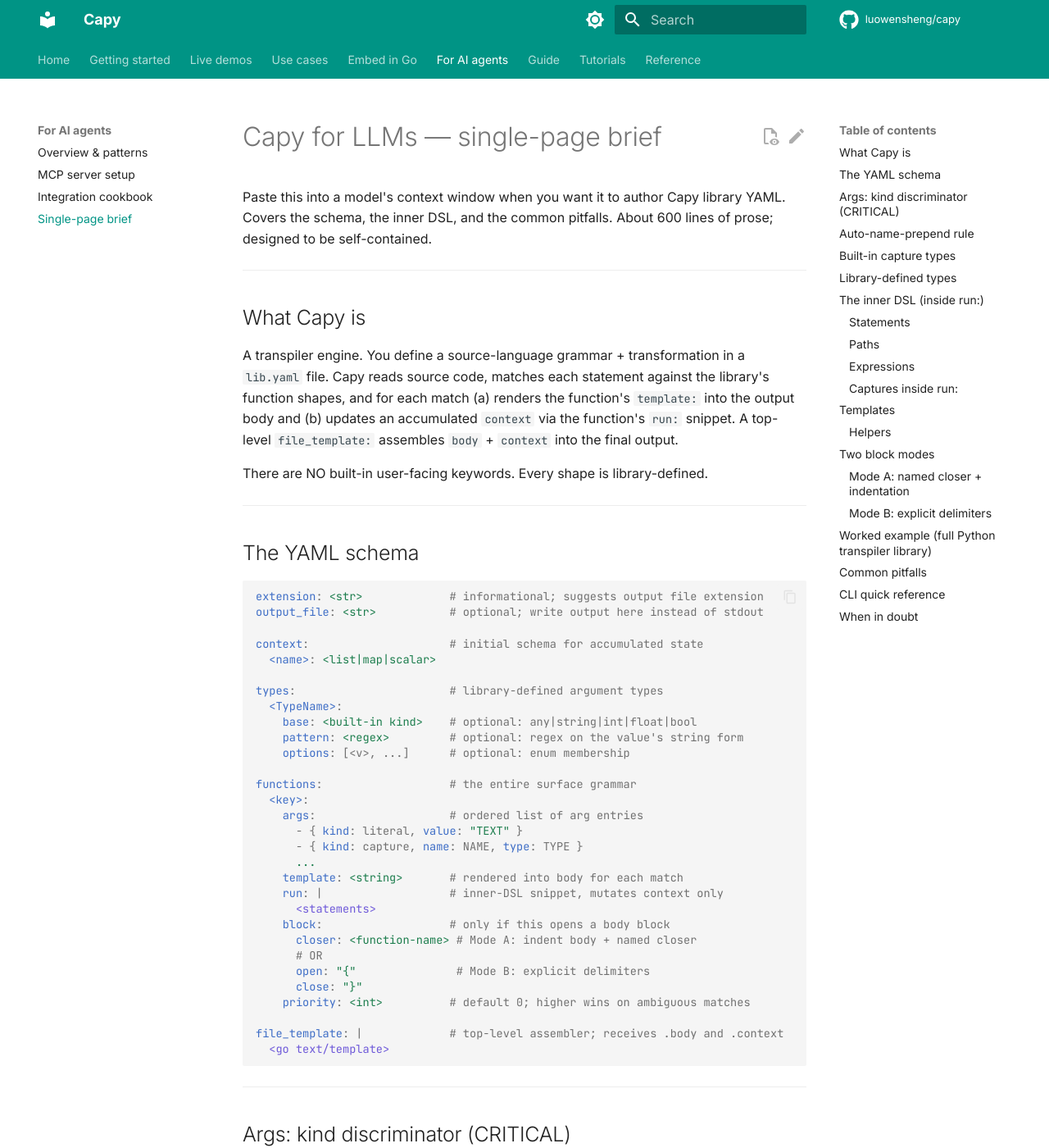
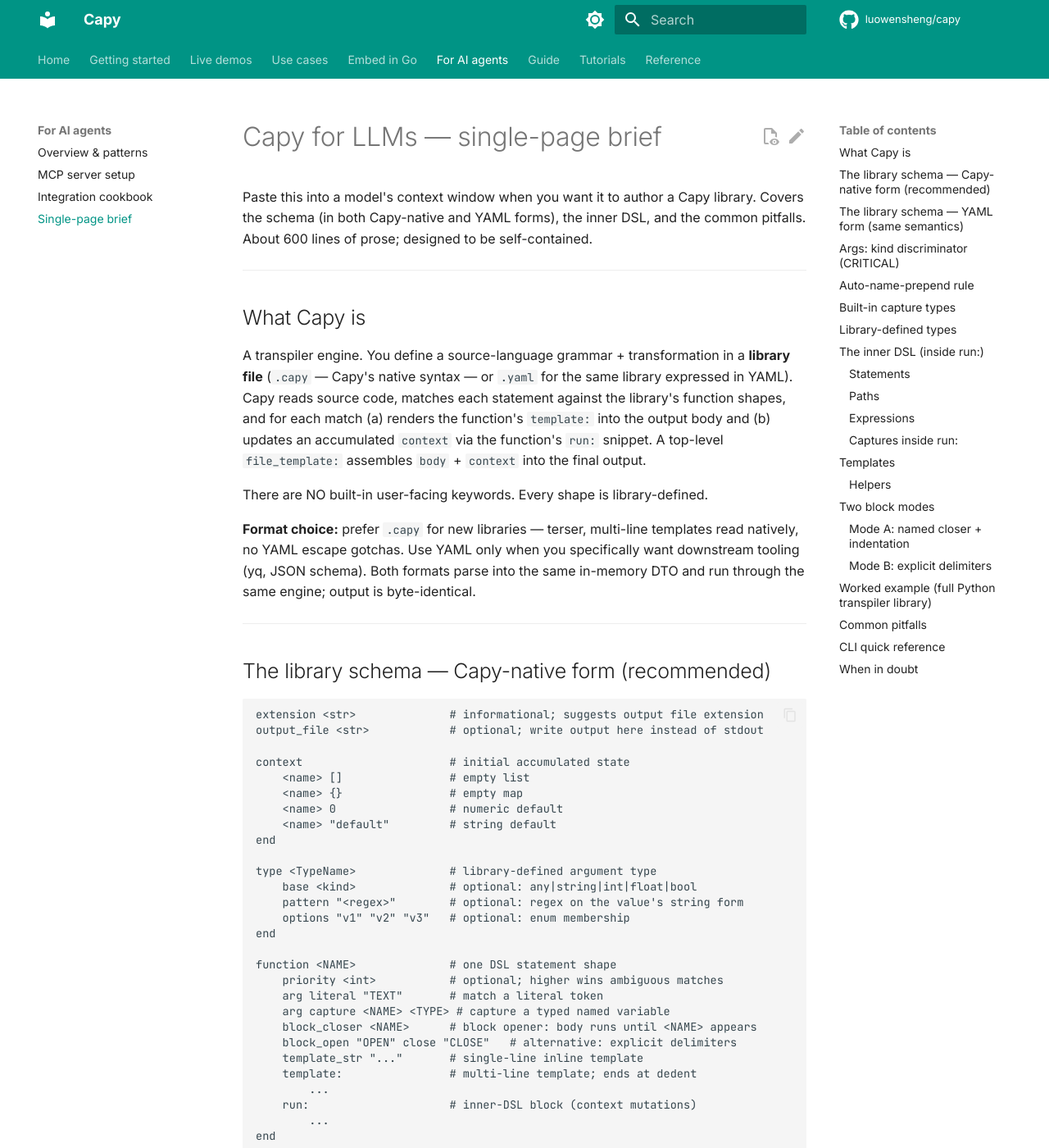
Before and after one commit to luowensheng/capy, an MkDocs documentation site: the page built from docs/CAPY_FOR_LLMS.md, in a window 1280 px wide and 1400 px high. Shown: the whole window at 82% size. Built offline with MkDocs 1.6.1 and Material for MkDocs 9.7.7, drawn with Linux system fonts in a browser that asks for light colours; comment, search, counter and statistics services are not loaded; some of the changed text lies outside the part shown.

Commit message:
docs+feat: reframe Capy around .capy syntax; add context block parser
The previous framing — "transpiler engine driven by a YAML library"
— was misleading. Capy is a transpiler engine driven by a library;
that library can be written in .capy (Capy's native syntax) OR YAML.
The native form is more idiomatic for new users because it shares
lexical rules with the source files the library parses.

This commit reframes the high-traffic docs to lead with .capy and
make YAML the alternative.

Engine change (needed to make the new docs accurate):

- infra/capy_lib_parser.go gains top-level `context ... end` block
  support. Entry forms:

    context
        imports []           # empty list
        classes {}           # empty map
        counter 0            # integer
        flag true            # bool
        name "default"       # string
    end

  Same DTO as the YAML `context:` section. .capy now matches YAML
  on all four common library sections (functions, types, context,
  file_template).

- infra/capy_lib_parser_test.go: TestCapyLib_ContextBlock covers
  all five default-value shapes.

Doc reframing:

- README.md: tagline rewritten; 30-second teaser is now a working
  .capy library (verified to run with `capy run`) instead of YAML.
- docs/index.md: tagline + feature cards say ".capy (or YAML)"
  instead of "YAML"; same-source-3-targets snippets reference
  lib_*.capy instead of lib_*.yaml.
- docs/getting-started.md: opening note explains the format choice;
  the "what just happened" walkthrough shows the matching .capy
  function alongside its YAML form.
- docs/library-authoring.md: file-shape section now leads with the
  .capy form, with the YAML form preserved below.
- docs/CAPY_FOR_LLMS.md: schema documented in both forms; .capy first.
- skills/capy-author/SKILL.md: triggers on lib.capy AND lib.yaml;
  default operating procedure says "default to .capy for new
  libraries"; hard rules now cover both forms.

CHANGELOG records v0.3.1.

Co-Authored-By: Claude Opus 4.7 (1M context) <noreply@anthropic.com>

````diff
--- a/docs/CAPY_FOR_LLMS.md
+++ b/docs/CAPY_FOR_LLMS.md
@@ -1,25 +1,73 @@
 # Capy for LLMs — single-page brief
 
-Paste this into a model's context window when you want it to author Capy
-library YAML. Covers the schema, the inner DSL, and the common pitfalls.
-About 600 lines of prose; designed to be self-contained.
+Paste this into a model's context window when you want it to author a
+Capy library. Covers the schema (in both Capy-native and YAML forms),
+the inner DSL, and the common pitfalls. About 600 lines of prose;
+designed to be self-contained.
 
 ---
 
 ## What Capy is
 
 A transpiler engine. You define a source-language grammar + transformation
-in a `lib.yaml` file. Capy reads source code, matches each statement
-against the library's function shapes, and for each match (a) renders the
-function's `template:` into the output body and (b) updates an accumulated
-`context` via the function's `run:` snippet. A top-level `file_template:`
-assembles `body` + `context` into the final output.
+in a **library file** (`.capy` — Capy's native syntax — or `.yaml` for
+the same library expressed in YAML). Capy reads source code, matches each
+statement against the library's function shapes, and for each match (a)
+renders the function's `template:` into the output body and (b) updates
+an accumulated `context` via the function's `run:` snippet. A top-level
+`file_template:` assembles `body` + `context` into the final output.
 
 There are NO built-in user-facing keywords. Every shape is library-defined.
 
+**Format choice:** prefer `.capy` for new libraries — terser, multi-line
+templates read natively, no YAML escape gotchas. Use YAML only when
+you specifically want downstream tooling (yq, JSON schema). Both formats
+parse into the same in-memory DTO and run through the same engine; output
+is byte-identical.
+
 ---
 
-## The YAML schema
+## The library schema — Capy-native form (recommended)
+
+```
+extension <str>              # informational; suggests output file extension
+output_file <str>            # optional; write output here instead of stdout
+
+context                      # initial accumulated state
+    <name> []                # empty list
+    <name> {}                # empty map
+    <name> 0                 # numeric default
+    <name> "default"         # string default
+end
+
+type <TypeName>              # library-defined argument type
+    base <kind>              # optional: any|string|int|float|bool
+    pattern "<regex>"        # optional: regex on the value's string form
+    options "v1" "v2" "v3"   # optional: enum membership
+end
+
+function <NAME>              # one DSL statement shape
+    priority <int>           # optional; higher wins ambiguous matches
+    arg literal "TEXT"       # match a literal token
+    arg capture <NAME> <TYPE> # capture a typed named variable
+    block_closer <NAME>      # block opener: body runs until <NAME> appears
+    block_open "OPEN" close "CLOSE"   # alternative: explicit delimiters
+    template_str "..."       # single-line inline template
+    template:                # multi-line template; ends at dedent
+        ...
+    run:                     # inner-DSL block (context mutations)
+        ...
+end
+
+file_template:               # whole-file wrapper; captures to EOF
+    ...
+```
+
+Strings use double quotes with Go-style escapes (`\n`, `\t`, `\"`, `\\`).
+Bare words are accepted for `extension`, type names, and capture names.
+Indentation delimits `template:` / `run:` / `file_template:` blocks.
+
+## The library schema — YAML form (same semantics)
 
 ```yaml
 extension: <str>             # informational; suggests output file extension
````
Also changed, not shown: CHANGELOG.md (+38 -0 lines), README.md (+30 -23 lines), docs/getting-started.md (+38 -10 lines), docs/index.md (+14 -11 lines), docs/library-authoring.md (+49 -3 lines), skills/capy-author/SKILL.md (+47 -15 lines), 2 other files.
